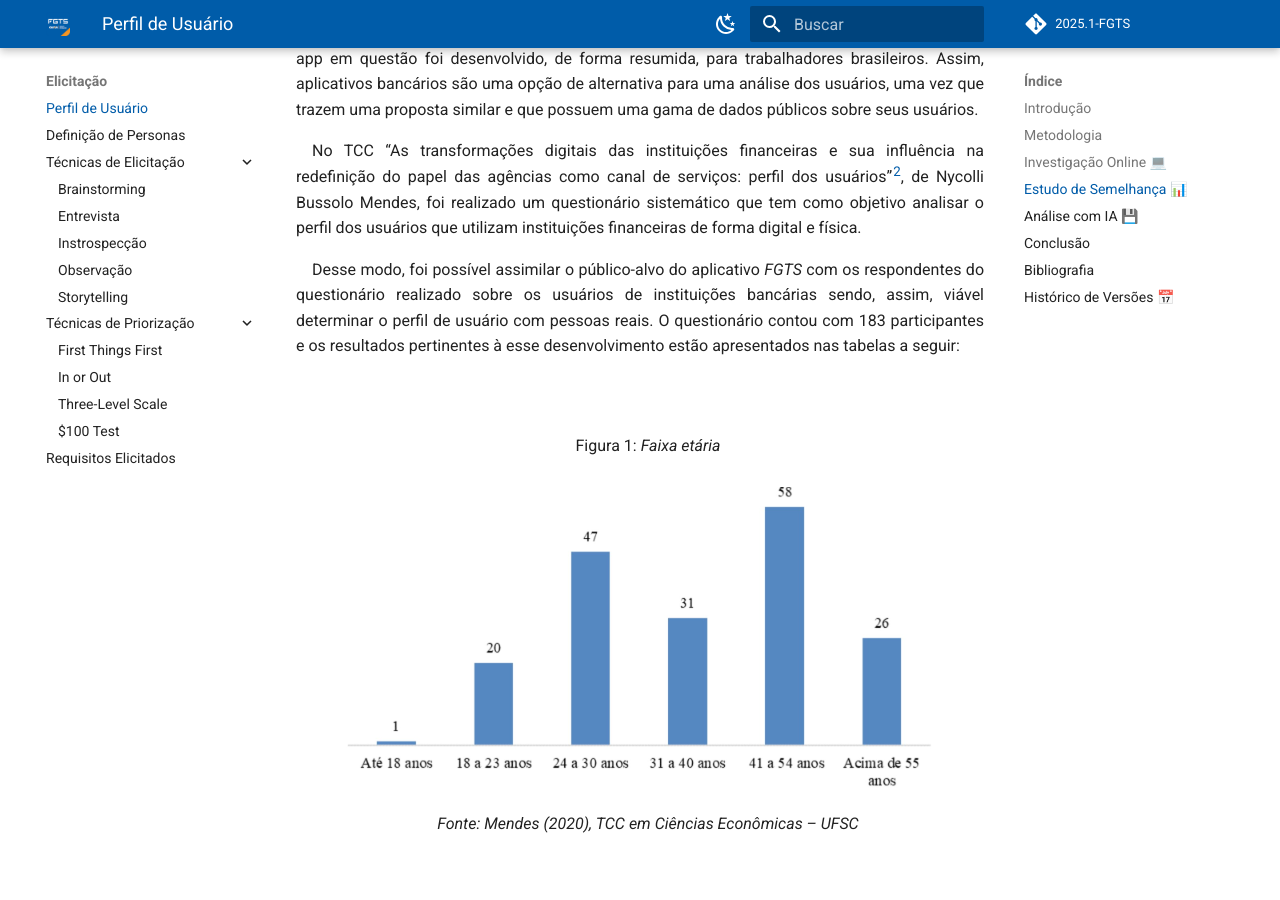
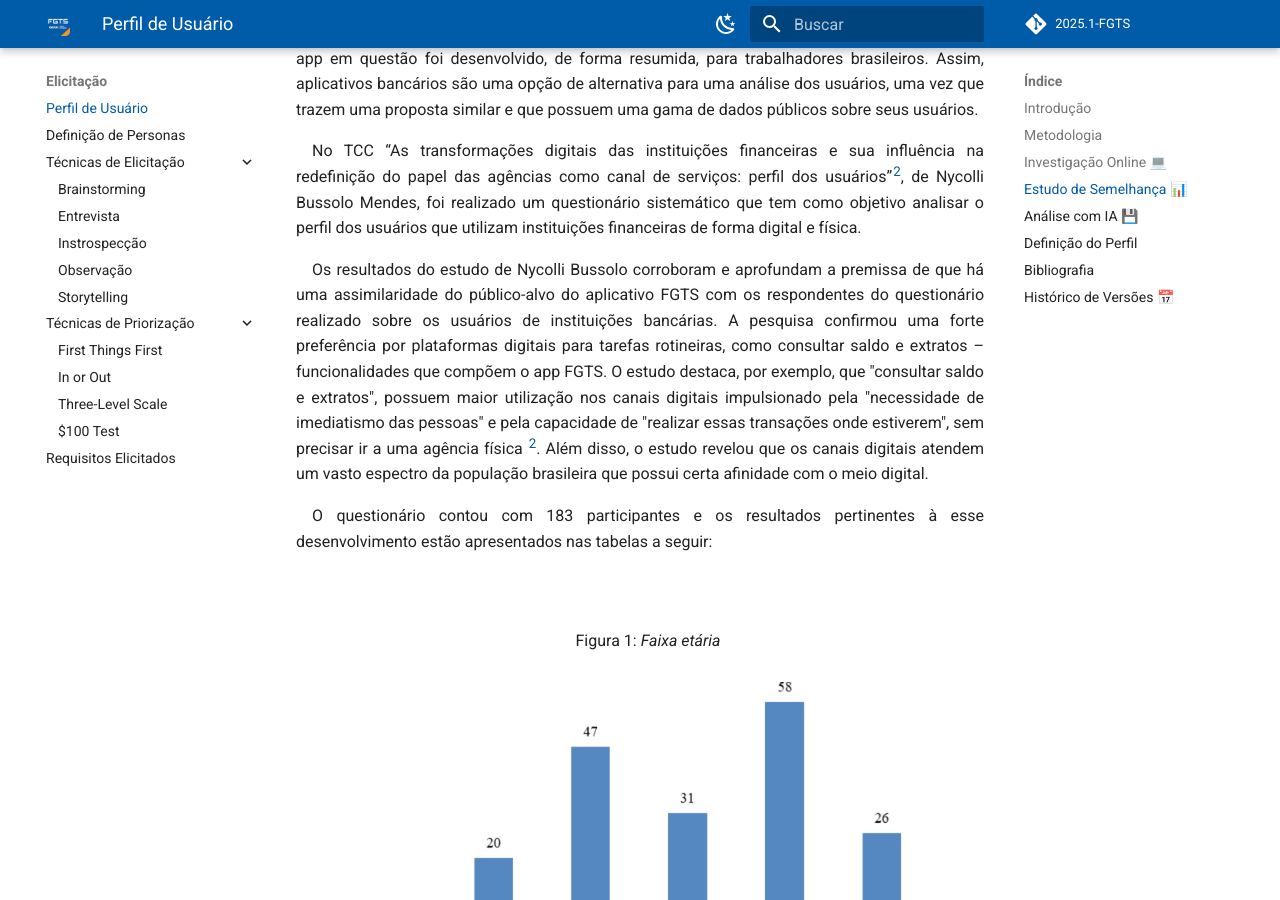
Before and after one commit to eduardodpms/REQ-FGTS, an MkDocs documentation site: the page built from docs/Elicitacao/Perfil-de-Usuario.md, in a window 1280 px wide and 900 px high, scrolled down 1709 px. Built offline with MkDocs 1.6.1 and Material for MkDocs 9.7.7, drawn with Linux system fonts in a browser that asks for light colours; comment, search, counter and statistics services are not loaded; some of the changed text lies outside the part shown.

Commit message:
fix: correção do perfil de usuário

```diff
--- a/docs/Elicitacao/Perfil-de-Usuario.md
+++ b/docs/Elicitacao/Perfil-de-Usuario.md
@@ -35,7 +35,9 @@ Esse método de definição consiste na seleção de uma categoria de plataforma
 
 No TCC “As transformações digitais das instituições financeiras e sua influência na redefinição do papel das agências como canal de serviços: perfil dos usuários”<a id="anchor_2" href="#REF2">^2^</a>, de Nycolli Bussolo Mendes, foi realizado um questionário sistemático que tem como objetivo analisar o perfil dos usuários que utilizam instituições financeiras de forma digital e física.
 
-Desse modo, foi possível assimilar o público-alvo do aplicativo *FGTS* com os respondentes do questionário realizado sobre os usuários de instituições bancárias sendo, assim, viável determinar o perfil de usuário com pessoas reais. O questionário contou com 183 participantes e os resultados pertinentes à esse desenvolvimento estão apresentados nas tabelas a seguir:
+Os resultados do estudo de Nycolli Bussolo corroboram e aprofundam a premissa de que há uma assimilaridade do público-alvo do aplicativo FGTS com os respondentes do questionário realizado sobre os usuários de instituições bancárias. A pesquisa confirmou uma forte preferência por plataformas digitais para tarefas rotineiras, como consultar saldo e extratos – funcionalidades que compõem o app FGTS. O estudo destaca, por exemplo, que "consultar saldo e extratos", possuem maior utilização nos canais digitais impulsionado pela "necessidade de imediatismo das pessoas" e pela capacidade de "realizar essas transações onde estiverem", sem precisar ir a uma agência física <a id="anchor_2" href="#REF2">^2^</a>. Além disso, o estudo revelou que os canais digitais atendem um vasto espectro da população brasileira que possui certa afinidade com o meio digital.
+
+O questionário contou com 183 participantes e os resultados pertinentes à esse desenvolvimento estão apresentados nas tabelas a seguir:
 
 <br>
 
@@ -77,6 +79,31 @@ Desse modo, foi possível assimilar o público-alvo do aplicativo *FGTS* com os
     </figcaption>
 </figure>
 
+
+<figure style="text-align: center;">
+    <p style="font-size: 16px;">Figura 5: <i>Conta em Instituição Financeira</i></p>
+    <img src="../../assets/perfil-de-usuario/tcc/conta-banco.png" style="max-width: 100%;">
+    <figcaption>
+        <p style="font-size: 16px;">Fonte: Mendes (2020), TCC em Ciências Econômicas – UFSC</p>
+    </figcaption>
+</figure>
+
+<figure style="text-align: center;">
+    <p style="font-size: 16px;">Figura 6: <i>Especificação das Contas Bancárias</i></p>
+    <img src="../../assets/perfil-de-usuario/tcc/conta-banco-ic.png" style="max-width: 100%;">
+    <figcaption>
+        <p style="font-size: 16px;">Fonte: Mendes (2020), TCC em Ciências Econômicas – UFSC</p>
+    </figcaption>
+</figure>
+
+<figure style="text-align: center;">
+    <p style="font-size: 16px;">Figura 7: <i>Canais mais utilizados</i></p>
+    <img src="../../assets/perfil-de-usuario/tcc/canal.png" style="max-width: 100%;">
+    <figcaption>
+        <p style="font-size: 16px;">Fonte: Mendes (2020), TCC em Ciências Econômicas – UFSC</p>
+    </figcaption>
+</figure>
+
 <br>
 
 ## Análise com IA 💾
@@ -93,20 +120,22 @@ Para fins experimentais e complementares, foi utilizada a ferramenta de Intelig
 </figure>
 
 
-## Conclusão
+## Definição do Perfil
 
 Após análise dos resultados obtidos nos métodos desenvolvidos para definição de perfil de usuário, foi montada a lista a seguir, a qual generaliza as características de um usuário "padrão":
 
-| Atributo | Descrição |
-|-|-|
-| Idade | 24-55 anos |
-| Sexo | Indistinto |
-| Região | Todas as regiões do Brasil |
-| Escolaridade | Ensino médio ou superior completo |
-| Educação Digital | Básica ou mediana |
-| Renda | 1 a 6 salários mínimos |
-| Ocupação | Trabalhador com carteira assinada, doméstico, temporário, intermitente ou avulso |
-| Objetivo(s) | Consultar informações relativas ao *FGTS* e realizar saques |
+|Atributo|Descrição|
+|:---|:---|
+|**Idade**|Adultos dos 24 a 55 anos|
+|**Sexo**|Indistinto|
+|**Região**|Todo o Brasil|
+|**Escolaridade**|Ensino médio ou superior|
+|**Educação Digital**|Básica ou mediana|
+|**Renda**|1-6 salários mínimos|
+|**Ocupação**|Trabalhador CLT, doméstico, temporário, intermitente ou avulso|
+|**Experiência**| Intermediário (usa tecnologia com autonomia básica, entende o necessário para o cotidiano)|
+|**Atitude frente à tecnologia**|Neutro ou tecnófilo moderado (uso funcional, com valorização de segurança)|
+|**Tarefas Primárias**|Consultar informações relativas ao FGTS (como saldo/extratos) e realizar/consultar saques|
 
 
 <br>
@@ -132,3 +161,4 @@ Após análise dos resultados obtidos nos métodos desenvolvidos para definiçã
 | `1.0` | 02/05/2025 | Criação da página de Perfil de Usuário | [Eduardo de Pina](https://github.com/eduardodpms), [Marcelo Makoto](https://github.com/MM4k) | [Maria Eduarda](https://github.com/dudaa28) |
 | `1.1` | 02/05/2025 | Adição do Experimento com IA | [Marcelo Makoto](https://github.com/MM4k) | [Eduardo de Pina](https://github.com/eduardodpms) |
 | `1.2` | 03/05/2025 | Organização dos elementos e adição de etapa | [Eduardo de Pina](https://github.com/eduardodpms) | [Maria Eduarda](https://github.com/dudaa28) |
+| `1.3` | 20/06/2025 | Atualização da tabela de perfil de usuário e aprimoramento do texto | [Danielle Soares](https://github.com/danielle-soaress) | --- |
```
Also changed, not shown: docs/assets/perfil-de-usuario/tcc/canal.png (added), docs/assets/perfil-de-usuario/tcc/conta-banco-ic.png (added), docs/assets/perfil-de-usuario/tcc/conta-banco.png (added).
